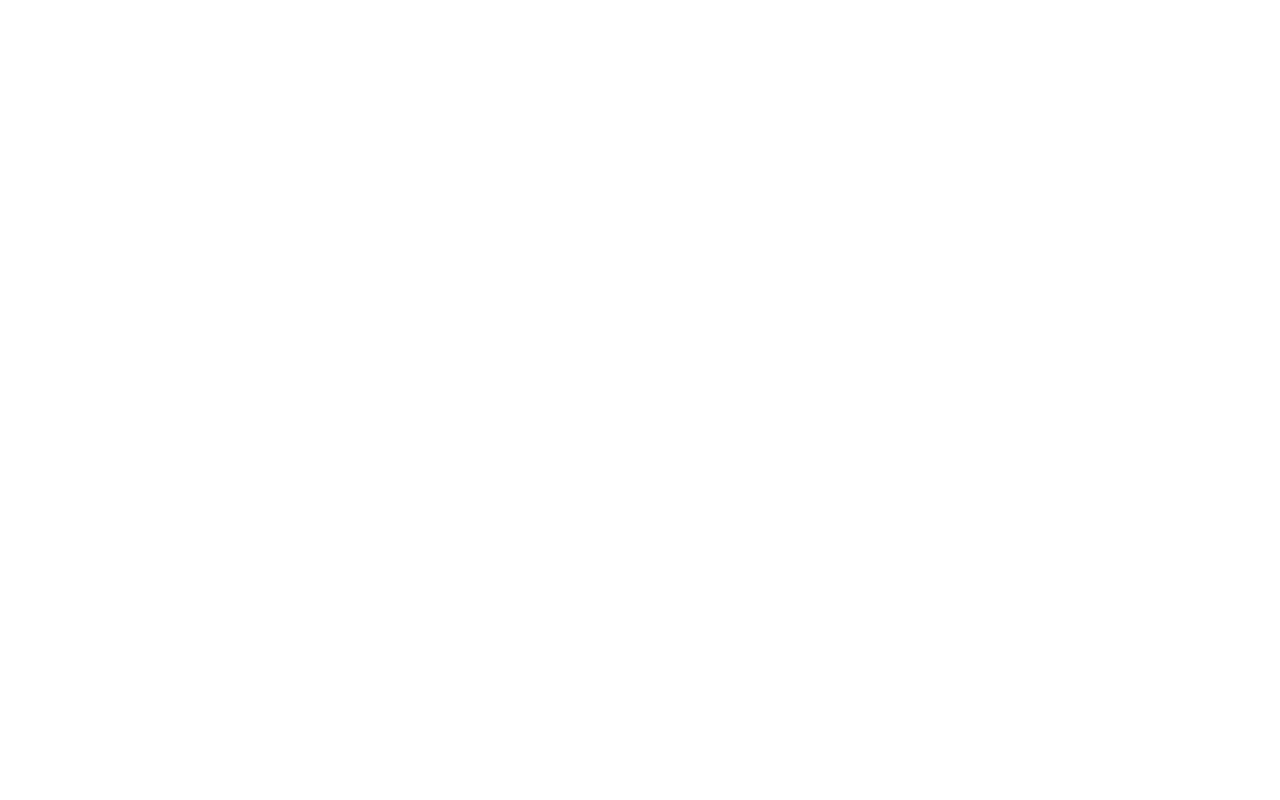
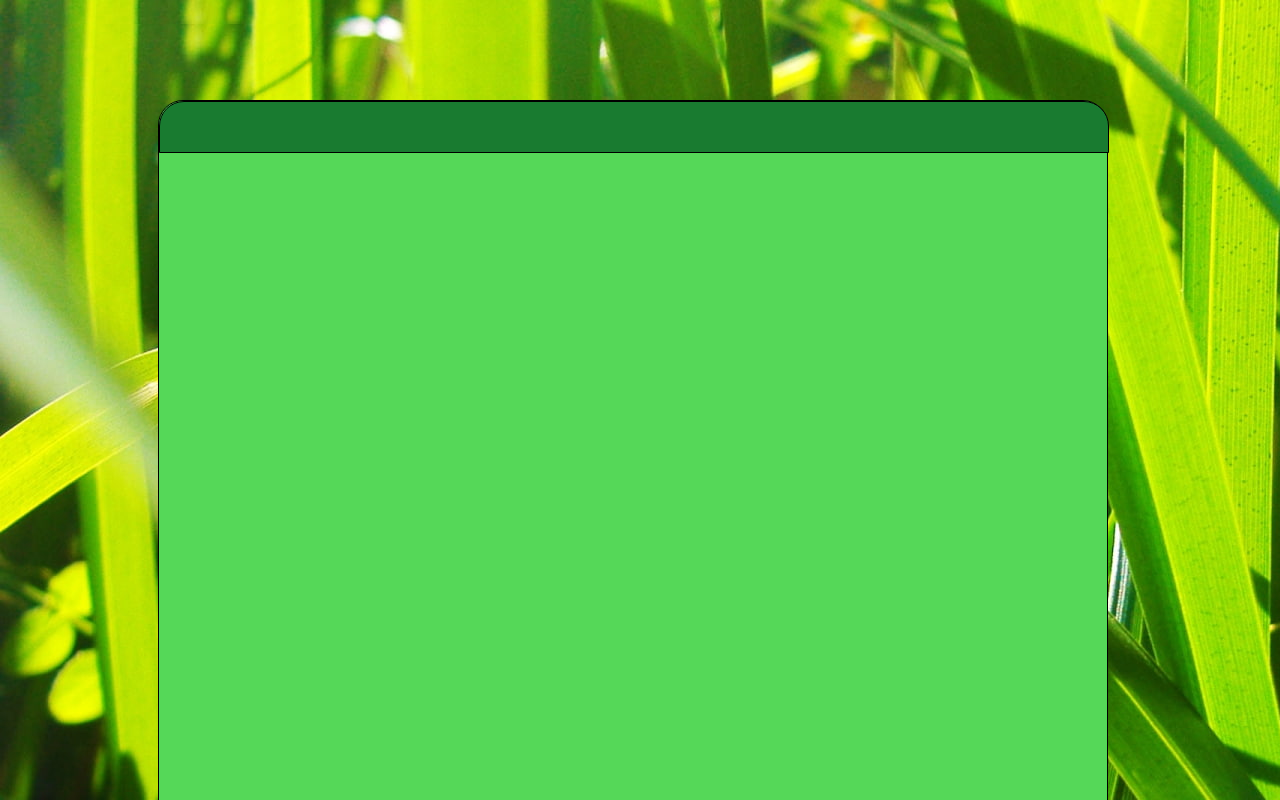
Before and after one commit to arifwahh/project-pweb, a plain HTML site: page homepage.html in a window 1280 px wide. Shown: the top 800 px of the page. Drawn offline with Linux system fonts and the light colour scheme.

Commit message:
perubahan pertama

```diff
--- a/homepage.css
+++ b/homepage.css
@@ -1,3 +1,22 @@
+body{
+    background-image: url("BG.jpg");
+    background-attachment: fixed;
+}
 .container{
    border: 1px solid black;
+   background-color:#55d858;
+   border-top-left-radius: 25px;
+   border-top-right-radius: 25px;
+   width: 75%;
+   height:3000px;
+   margin-left: 150px;
+   margin-top: 100px;
 }
+.navbar{
+    border: 1px solid black;
+    background-color: #197b30;
+    width: 100%;
+    height: 50px;
+    border-top-left-radius: 25px;
+    border-top-right-radius: 25px;
+}
--- a/homepage.html
+++ b/homepage.html
@@ -0,0 +1,18 @@
+<!DOCTYPE html>
+<html lang="en">
+<head>
+    <link rel="stylesheet" href="homepage.css">
+    <meta charset="UTF-8">
+    <meta name="viewport" content="width=device-width, initial-scale=1.0">
+    <title>Document</title>
+</head>
+<body>
+    <div class="container">
+        <div class="navbar">
+
+        </div>
+
+    </div>
+
+</body>
+</html>
```
Also changed, not shown: BG.jpg (added).
